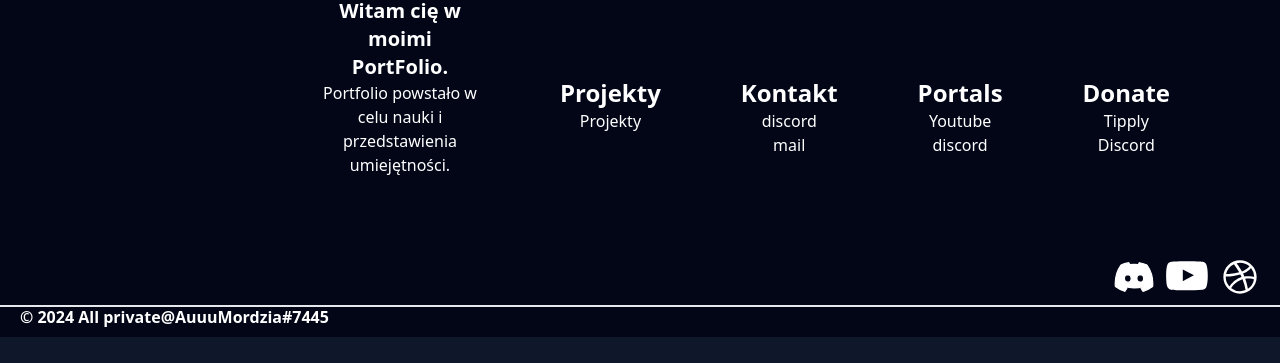
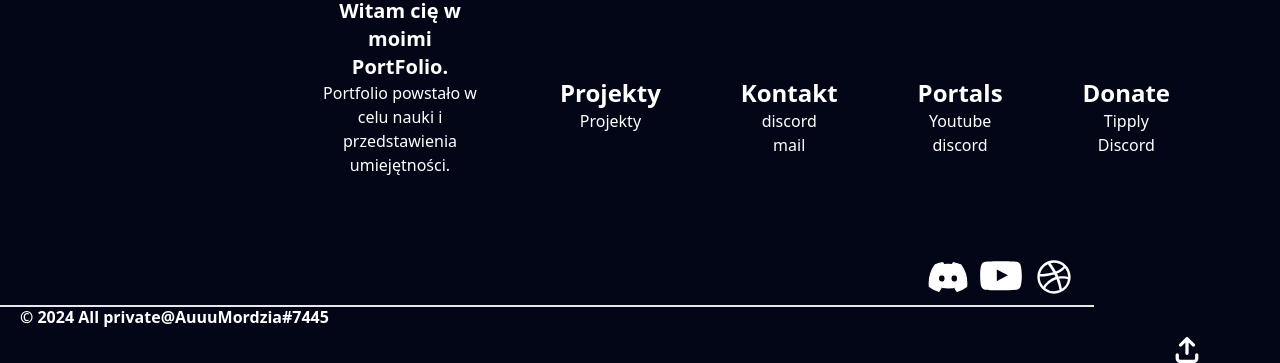
Before and after one commit to bartek121212/portfolioo, a plain HTML site: page projekty.html in a window 1280 px wide. Shown: the part 1893-2256 px from the top of the page. Before the commit the page ends 2230 px from the top, so only its background shows below. Drawn offline with nearby package versions, Linux system fonts and the light colour scheme.

Commit message:
Update projekty.html

```diff
--- a/projekty.html
+++ b/projekty.html
@@ -194,6 +194,11 @@
       </a>
     </div>
 </div>
+    <div class="flex justify-end px-20">
+        <a href="#home">
+            <svg xmlns="http://www.w3.org/2000/svg" height="26" width="26" viewBox="0 0 448 512"><!--!Font Awesome Free 6.5.1 by @fontawesome - https://fontawesome.com License - https://fontawesome.com/license/free Copyright 2024 Fonticons, Inc.--><path fill="#ffffff" d="M246.6 9.4c-12.5-12.5-32.8-12.5-45.3 0l-128 128c-12.5 12.5-12.5 32.8 0 45.3s32.8 12.5 45.3 0L192 109.3V320c0 17.7 14.3 32 32 32s32-14.3 32-32V109.3l73.4 73.4c12.5 12.5 32.8 12.5 45.3 0s12.5-32.8 0-45.3l-128-128zM64 352c0-17.7-14.3-32-32-32s-32 14.3-32 32v64c0 53 43 96 96 96H352c53 0 96-43 96-96V352c0-17.7-14.3-32-32-32s-32 14.3-32 32v64c0 17.7-14.3 32-32 32H96c-17.7 0-32-14.3-32-32V352z"/></svg>
+        </a>
+    </div>
 </footer>
 <script>
             function revealElement(element, duration, delay, distance, origin) {
```
